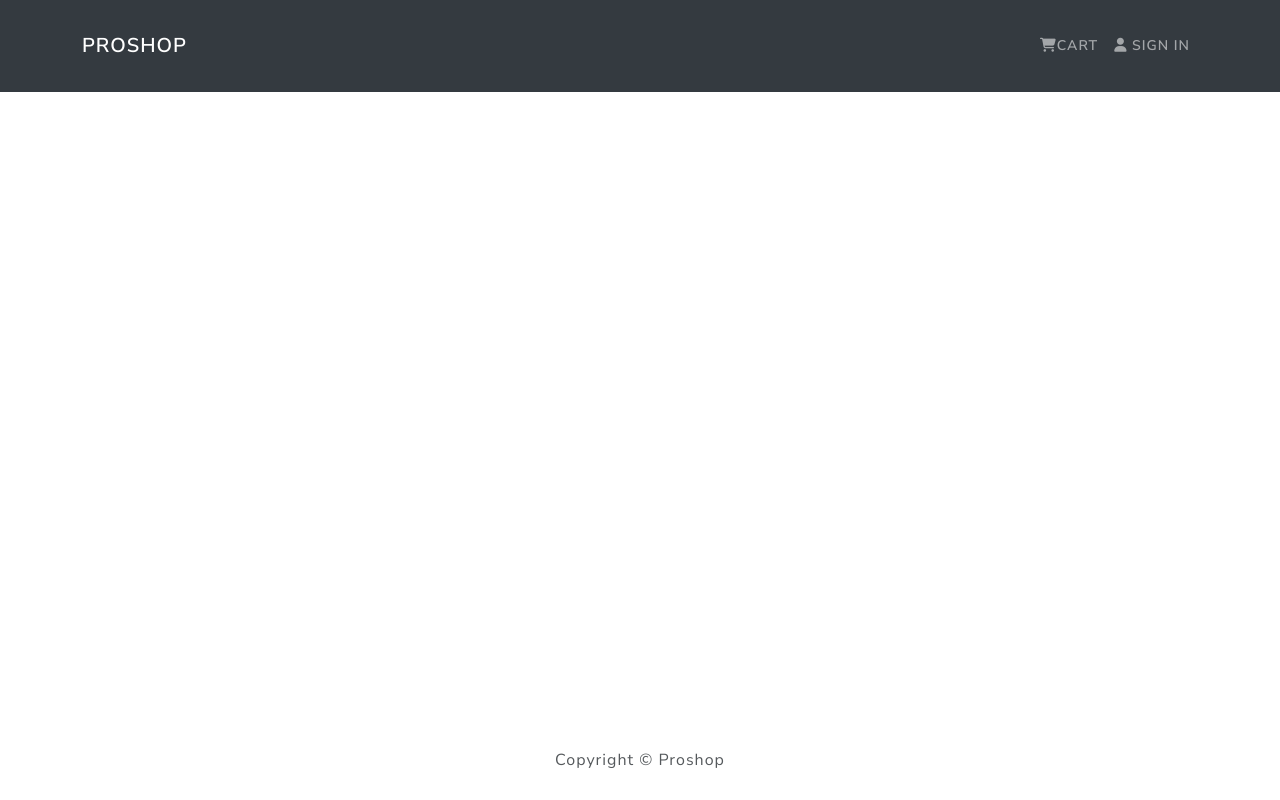
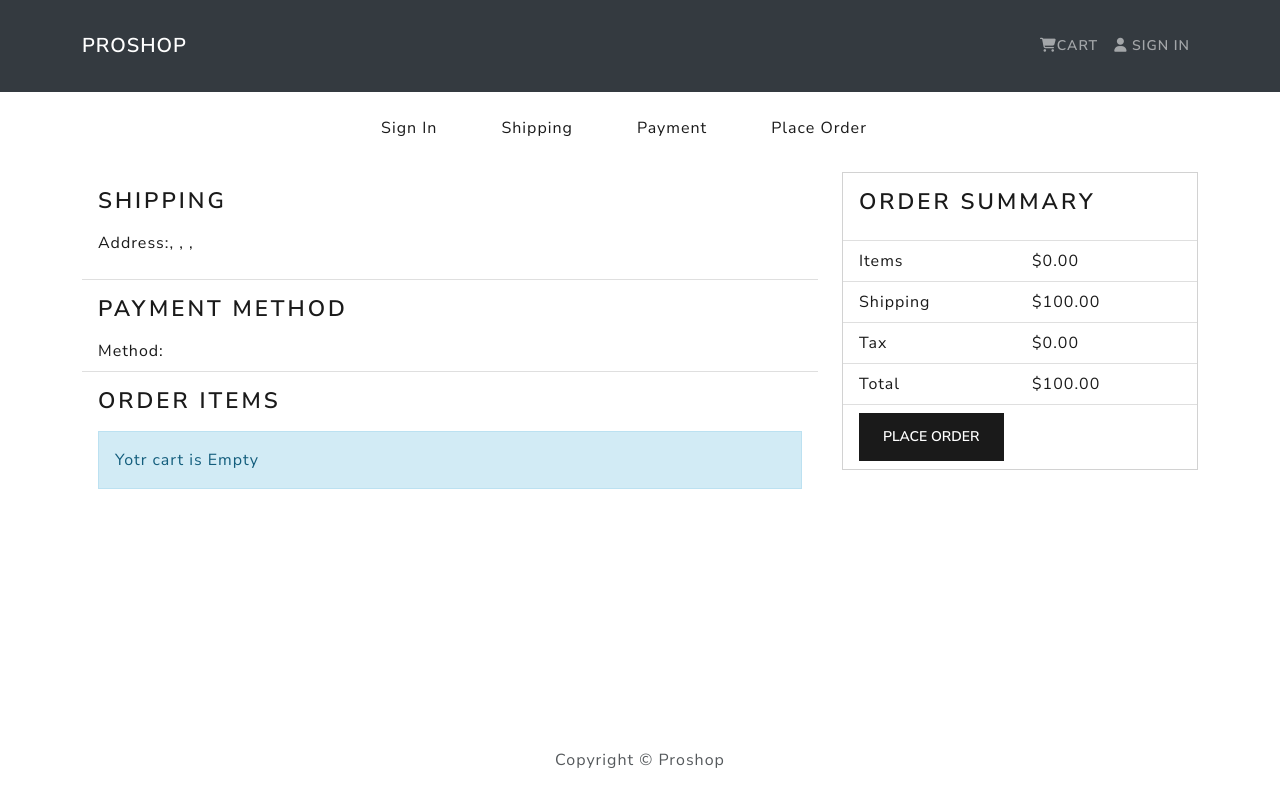
Before and after one commit to Bhaskar-Developer/mern-ecommerce-app, a React (Create React App) app in the folder frontend/: page /placeorder in a window 1280 px wide. Built offline with nearby package versions, Linux system fonts and the light colour scheme.

Commit message:
Add Place order screen UI

```diff
--- a/frontend/src/App.js
+++ b/frontend/src/App.js
@@ -10,6 +10,7 @@
 import ProfileScreen from './screens/ProfileScreen'
 import ShippingSceen from './screens/ShippingSceen'
 import PaymentScreen from './screens/PaymentScreen'
+import PlaceOrderScreen from './screens/PlaceOrderScreen'
 
 const App = () => {
   return (
@@ -25,6 +26,7 @@
             <Route path='/cart/:id?' element={<CartScreen />} />
             <Route path='/shipping' element={<ShippingSceen />} />
             <Route path='/payment' element={<PaymentScreen />} />
+            <Route path='/placeorder' element={<PlaceOrderScreen />} />
             <Route path='/' element={<HomeScreen />} />
           </Routes>
         </Container>
--- /dev/null
+++ b/frontend/src/screens/PlaceOrderScreen.jsx
@@ -0,0 +1,120 @@
+import { useState } from 'react'
+import { Link } from 'react-router-dom'
+import { Button, Row, Col, ListGroup, Image, Card } from 'react-bootstrap'
+import { useNavigate } from 'react-router-dom'
+import { useDispatch, useSelector } from 'react-redux'
+import Message from '../components/Message'
+import CheckoutSteps from '../components/CheckoutSteps'
+
+const PlaceOrderScreen = () => {
+
+  const cart = useSelector(state => state.cart)
+  const addDecimals = (num) => {
+    return (Math.round(num * 100) / 100 ).toFixed(2)
+  }
+
+  //calculate prices
+  cart.itemsPrice = addDecimals(cart.cartItems.reduce((acc, item) => acc + item.price * item.qty, 0))
+
+  //shipping
+  cart.shippingPrice = addDecimals(cart.itemsPrice > 100 ? 0 : 100)
+
+  //tax price
+  cart.taxPrice = addDecimals(Number((0.15 * cart.itemsPrice).toFixed(2)))
+
+  //total price
+  cart.totalPrice = (Number(cart.itemsPrice) + Number(cart.shippingPrice) + Number(cart.taxPrice)).toFixed(2)
+
+
+  const placeOrderHandler = () => {
+    console.log("Place Order")
+  }
+
+
+  return (
+    <>
+        <CheckoutSteps step1 step2 step3 step4 />
+        <Row>
+            <Col md={8} >
+                <ListGroup variant='flush' >
+                    <ListGroup.Item>
+                        <h2>Shipping</h2>
+                        <p>
+                            <strong>Address:</strong>
+                            {cart.shippingAddress.address}, {cart.shippingAddress.city}, {cart.shippingAddress.postalCode}, {cart.shippingAddress.country}
+                        </p>
+                    </ListGroup.Item>
+                    <ListGroup.Item>
+                        <h2>Payment Method</h2>
+                        <strong> Method: </strong>
+                        {cart.paymentMethod}
+                    </ListGroup.Item>
+                    <ListGroup.Item>
+                        <h2>Order Items</h2>
+                        {cart.cartItems.length === 0 ? <Message>Yotr cart is Empty</Message> : (
+                            <ListGroup variant='flush' >
+                                {cart.cartItems.map((item, index) => (
+                                    <ListGroup.Item key={index} >
+                                        <Row>
+                                            <Col md={1} >
+                                                <Image src={item.image} alt={item.name} fluid rounded />
+                                            </Col>
+                                            <Col>
+                                                <Link to={`/product/${item.product}`} >
+                                                    {item.name}
+                                                </Link>
+                                            </Col>
+                                            <Col md={4}>
+                                                {item.qty} x ${item.price} = ${item.qty * item.price}
+                                            </Col>
+                                        </Row>
+                                    </ListGroup.Item>
+                                ))}
+                            </ListGroup>
+                        )}
+                    </ListGroup.Item>
+                </ListGroup>
+            </Col>
+            <Col md={4}>
+                <Card>
+                    <ListGroup variant='flush'>
+                        <ListGroup.Item>
+                            <h2>Order Summary</h2>
+                        </ListGroup.Item>
+                        <ListGroup.Item>
+                            <Row>
+                                <Col>Items</Col>
+                                <Col>${cart.itemsPrice}</Col>
+                            </Row>
+                        </ListGroup.Item>
+                        <ListGroup.Item>
+                            <Row>
+                                <Col>Shipping</Col>
+                                <Col>${cart.shippingPrice}</Col>
+                            </Row>
+                        </ListGroup.Item>
+                        <ListGroup.Item>
+                            <Row>
+                                <Col>Tax</Col>
+                                <Col>${cart.taxPrice}</Col>
+                            </Row>
+                        </ListGroup.Item>
+                        <ListGroup.Item>
+                            <Row>
+                                <Col>Total</Col>
+                                <Col>${cart.totalPrice}</Col>
+                            </Row>
+                        </ListGroup.Item>
+                        <ListGroup.Item>
+                            <Button type='button' className='btn-block' disabled={cart.cartItems === 0} onClick={placeOrderHandler} >Place Order</Button>
+                        </ListGroup.Item>
+                    </ListGroup>
+                </Card>
+            </Col>
+        </Row>
+
+    </>
+  )
+}
+
+export default PlaceOrderScreen
```
